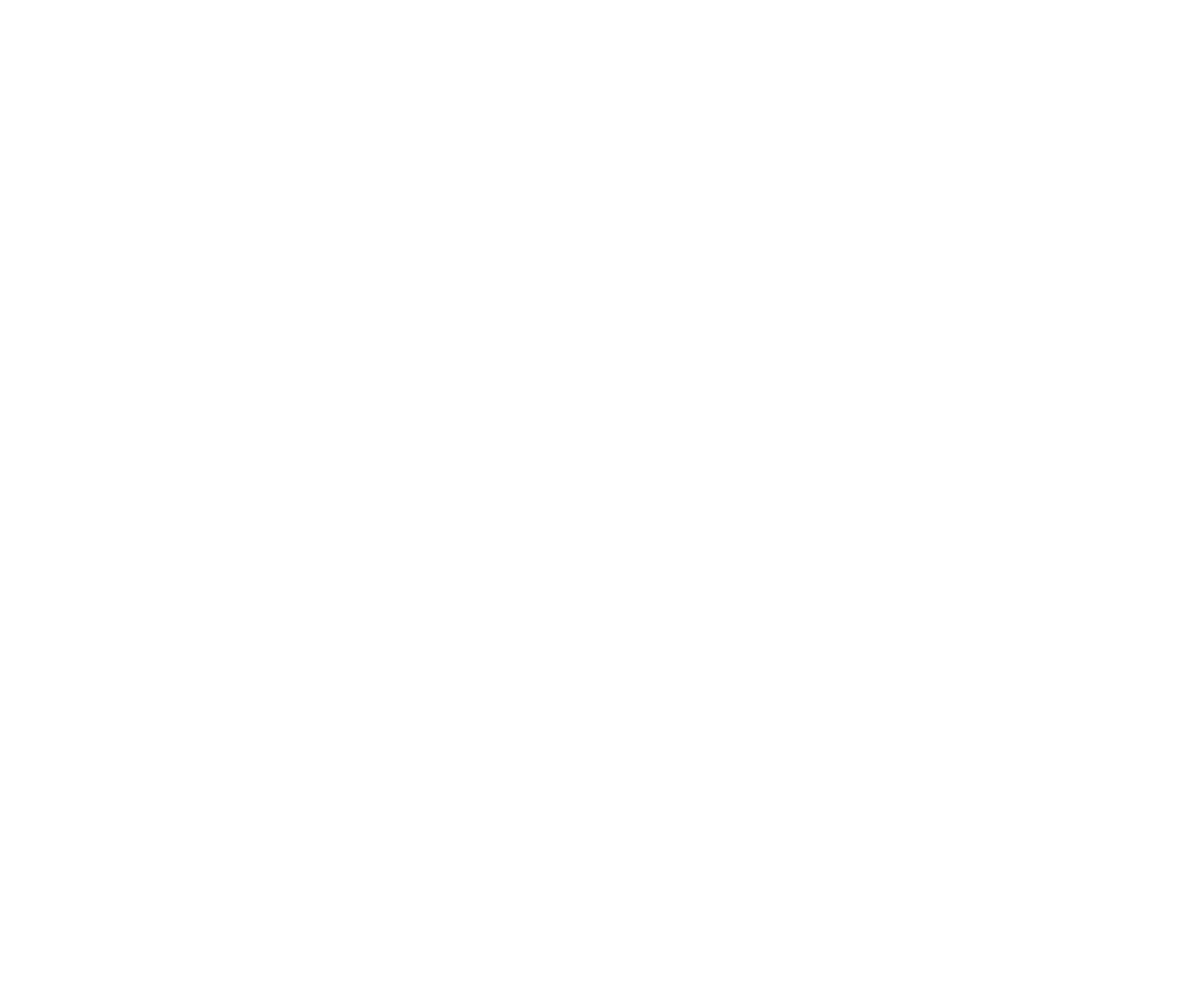
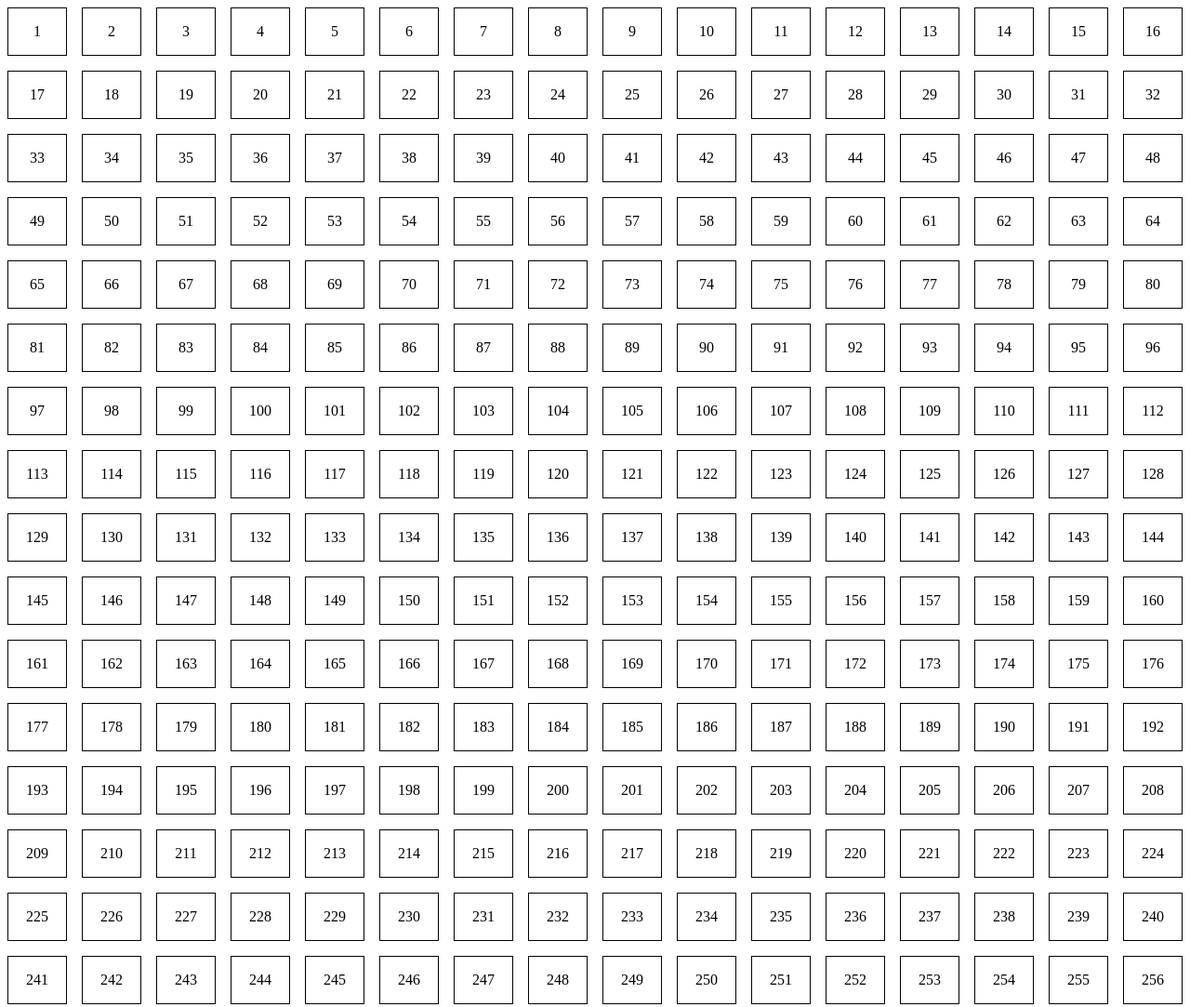
Before and after one commit to M-Sanjay12o52o/Etch-a-Sketch, a plain HTML site: page index.html in a window 1280 px wide. Shown: the whole page at 93% size. Before the commit the page ends 800 px from the top, so only its background shows below. Drawn offline with Linux system fonts and the light colour scheme.

Commit message:
16 * 16 grid created

```diff
--- a/index.html
+++ b/index.html
@@ -1,14 +1,12 @@
 <!DOCTYPE html>
-<html lang="en">
+<html>
   <head>
-    <meta charset="UTF-8" />
-    <meta name="viewport" content="width=device-width, initial-scale=1.0" />
-    <title>Document</title>
-    <link rel="stylesheet" href="styles.css" />
+    <title>Grid Layout Example</title>
+    <link rel="stylesheet" type="text/css" href="styles.css" />
   </head>
   <body>
-    <div id="grid-container">
-      <div id="grid-item"></div>
-    </div>
+    <div id="container"></div>
+
+    <script src="main.js"></script>
   </body>
 </html>
--- a/main.js
+++ b/main.js
@@ -0,0 +1,14 @@
+const container = document.getElementById("container");
+
+function makeRows(rows, cols) {
+  container.style.setProperty('--grid-rows', rows);
+  container.style.setProperty('--grid-cols', cols);
+  for (let c = 0; c < rows * cols; c++) {
+    let cell = document.createElement("div");
+    cell.innerText = c + 1;
+    cell.className = "grid-item";
+    container.appendChild(cell);
+  }
+}
+
+makeRows(16, 16);
--- a/styles.css
+++ b/styles.css
@@ -0,0 +1,17 @@
+:root {
+  --grid-cols: 1;
+  --grid-rows: 1;
+}
+
+#container {
+  display: grid;
+  grid-gap: 1em;
+  grid-template-rows: repeat(var(--grid-rows), 1fr);
+  grid-template-columns: repeat(var(--grid-cols), 1fr);
+}
+
+.grid-item {
+  padding: 1em;
+  border: 1px solid black;
+  text-align: center;
+}
```
